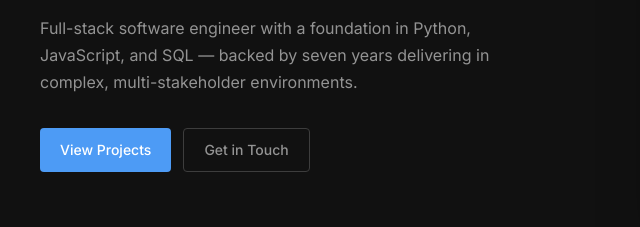
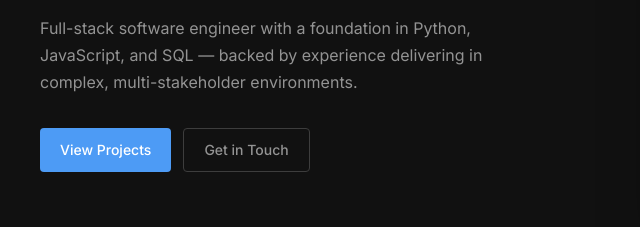
Before and after one commit to CascadingDreams/cascadingdreams.github.io, a website: page index.html in a window 1280 px wide. Shown: the part 271-498 px from the top of the page, 0-640 px from the left. Drawn offline with Linux system fonts and the light colour scheme; no server answers.

Commit message:
Update index.html

```diff
--- a/index.html
+++ b/index.html
@@ -737,7 +737,7 @@
             <div class="hero-text">
                 <p class="hero-eyebrow">Software Engineer · Melbourne, AU</p>
                 <h1 class="hero-heading">Samantha Hill<span class="cursor"> _</span></h1>
-                <p class="hero-desc">Full-stack software engineer with a foundation in Python, JavaScript, and SQL — backed by seven years delivering in complex, multi-stakeholder environments.</p>
+                <p class="hero-desc">Full-stack software engineer with a foundation in Python, JavaScript, and SQL — backed by experience delivering in complex, multi-stakeholder environments.</p>
                 <div class="hero-cta">
                     <a href="#projects" class="btn btn-primary">View Projects</a>
                     <a href="#contact" class="btn btn-ghost">Get in Touch</a>
```
